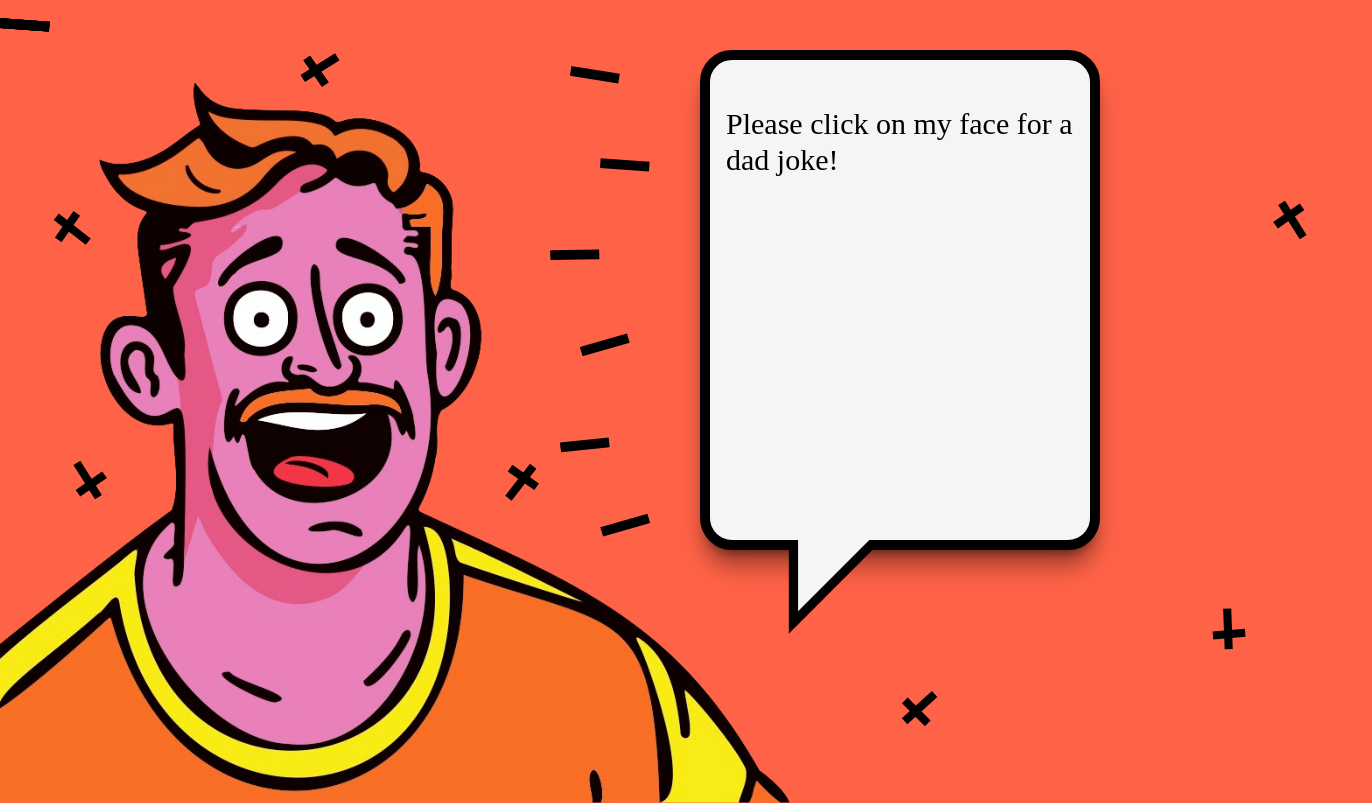
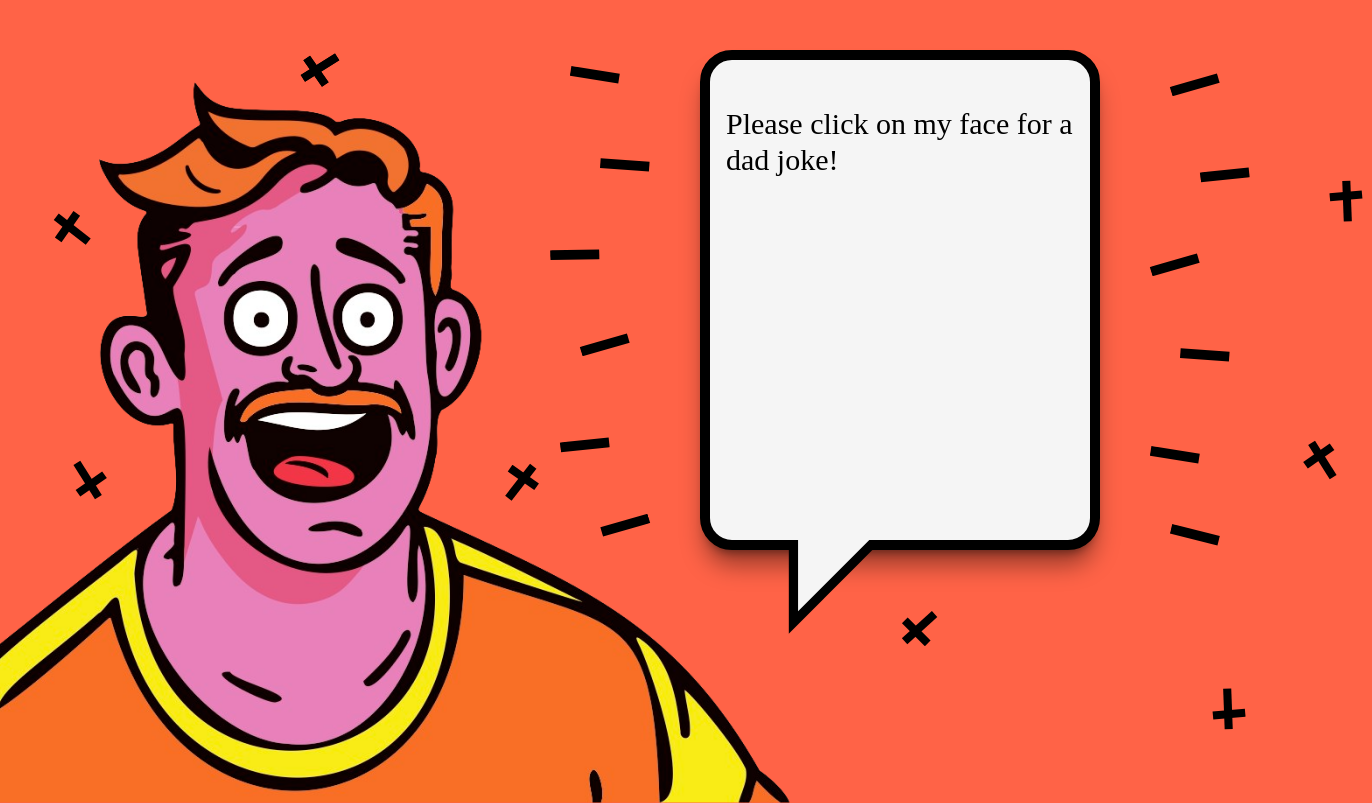
Before and after one commit to BradleyBuckets/dad-joke, a React (Create React App) app: page / in a window 1280 px wide. Shown: the whole page, 1372 px wide, since content can reach past the window. Built offline with nearby package versions, Linux system fonts and the light colour scheme.

Commit message:
Add another cross and adjust

```diff
--- a/src/App.js
+++ b/src/App.js
@@ -47,6 +47,7 @@ function App() {
       <div className="cross five"></div>
       <div className="cross six"></div>
       <div className="cross seven"></div>
+      <div className="cross eight"></div>
       <div className="line l1"></div>
       <div className="line l2"></div>
       <div className="line l3"></div>
--- a/src/index.css
+++ b/src/index.css
@@ -93,24 +93,29 @@ img {
   left: 300px;
 }
 .four {
-  bottom: 70px;
+  bottom: 150px;
   left: 900px;
   transform: rotate(-10deg);
 }
 .five {
-  bottom: 150px;
+  bottom: 70px;
   left: 1210px;
   transform: rotate(-60deg);
 }
 .six {
-  top: 200px;
-  left: 1270px;
-  transform: rotate(90deg);
+  top: 180px;
+  left: 1325px;
+  transform: rotate(120deg);
 }
 .seven {
   bottom: 300px;
   left: 500px;
   transform: rotate(160deg);
+}
+.eight {
+  bottom: 320px;
+  left: 1300px;
+  transform: rotate(90deg);
 }
 
 .line {
@@ -153,3 +158,33 @@ img {
   left: 600px;
   transform: rotate(160deg);
 }
+.r1 {
+  top: 60px;
+  left: 1170px;
+  transform: rotate(-20deg);
+}
+.r2 {
+  top: 150px;
+  left: 1200px;
+  transform: rotate(-10deg);
+}
+.r3 {
+  top: 240px;
+  left: 1150px;
+  transform: rotate(-20deg);
+}
+.r4 {
+  top: 330px;
+  left: 1180px;
+  transform: rotate();
+}
+.r5 {
+  top: 430px;
+  left: 1150px;
+  transform: rotate(5deg);
+}
+.r6 {
+  top: 510px;
+  left: 1170px;
+  transform: rotate(10deg);
+}
```
